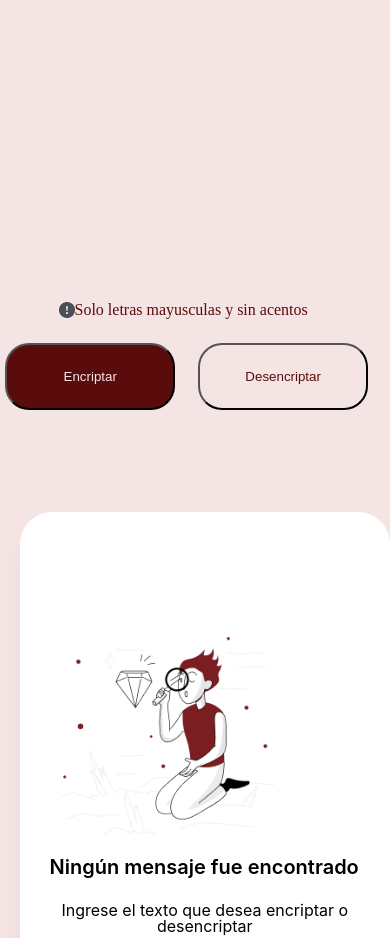
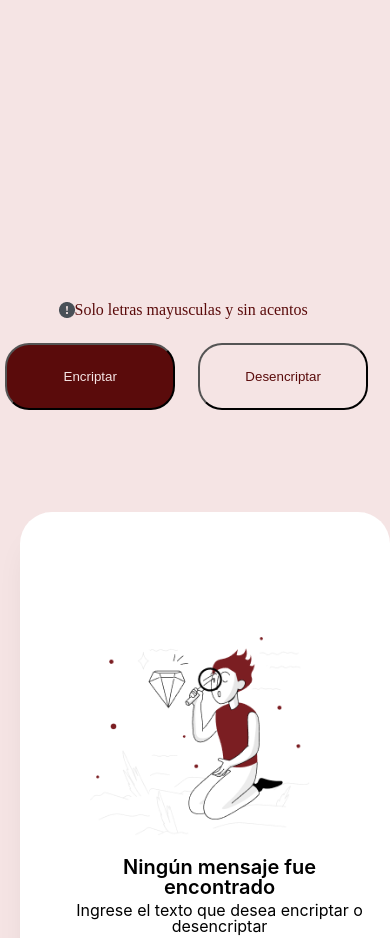
Before and after one commit to jonathanbtellez/Encriptador, a plain HTML site: page index.html in a window 390 px wide. Shown: the part 163-1101 px from the top of the page. Drawn offline with Linux system fonts and the light colour scheme.

Commit message:
modificando medidas del responsive desing

```diff
--- a/css/style.css
+++ b/css/style.css
@@ -97,7 +97,7 @@
 
 .mensaje-encriptado{
     position: absolute;
-    width: 30%;
+    width: 26%;
     height: 85%;
     left: 65%;
     top: 40px;
@@ -251,10 +251,15 @@ footer{
         width: 95%;
         height: 500px;
      }
-     .mensaje-transformado{
+    .mensaje-transformado{
         width: auto;
     }
     #imagen-muñeco{
-        left: 10%;
+        left: 19%;
+        text-align: center;
+    }
+    .ningun-mensaje, .texto-informativo{
+        text-align: center;
+        left: 8%;
     }
 }
```
